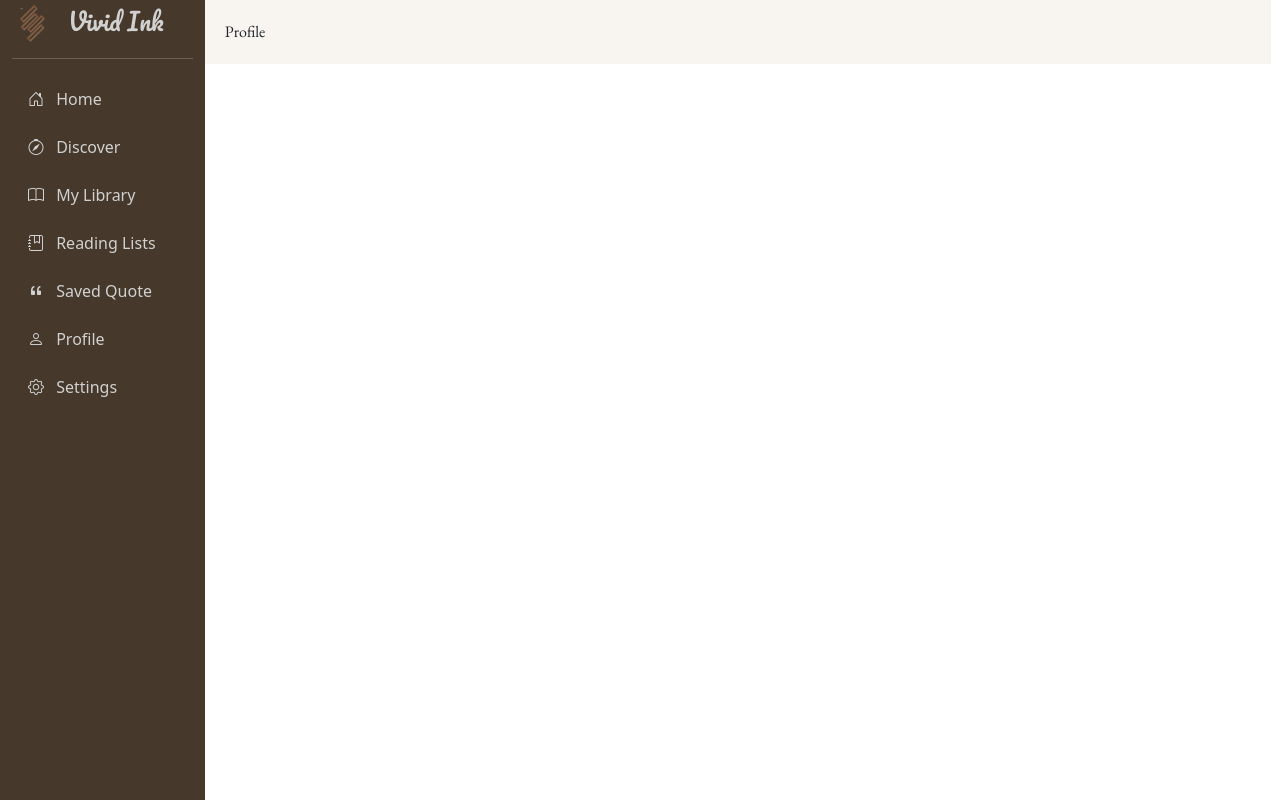
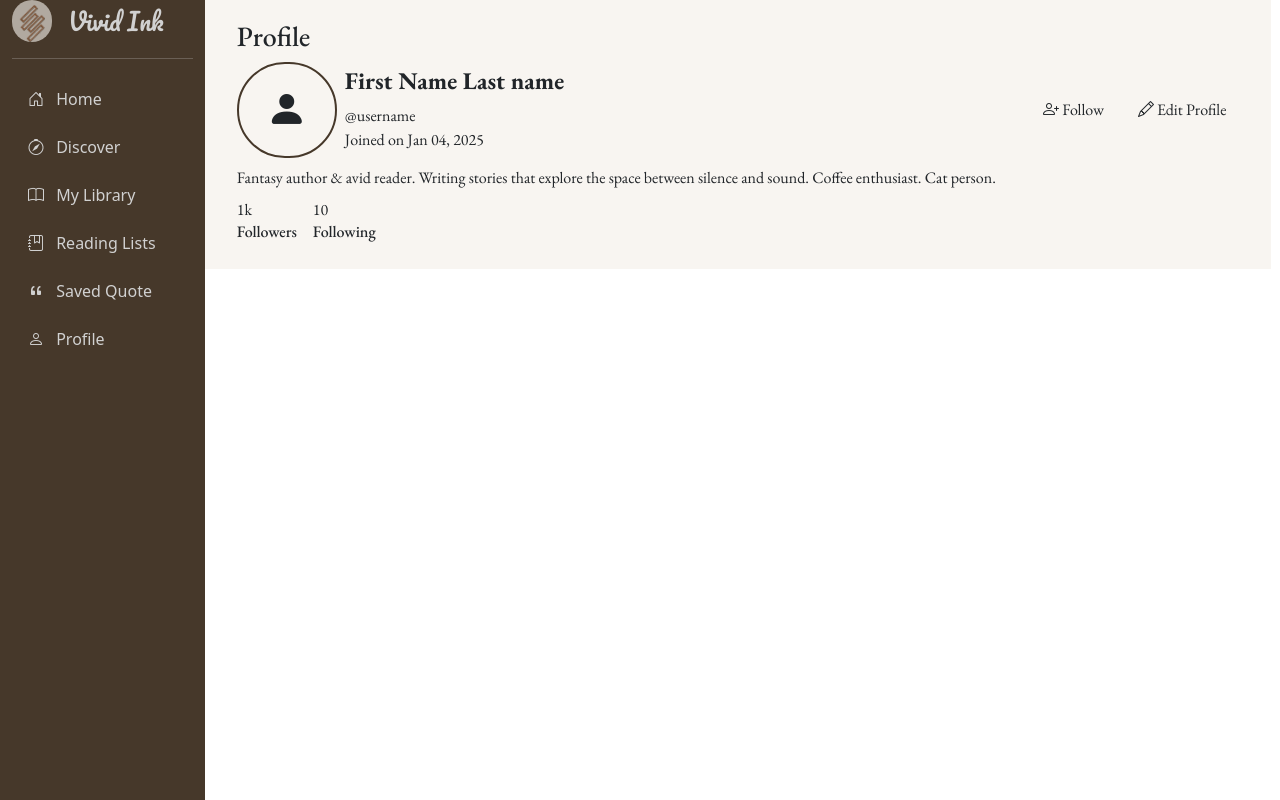
Before and after one commit to joyinalgorithms/capstone, a Django app: page /reader/profile in a window 1280 px wide. Run offline with Django 5.2, Linux system fonts and the light colour scheme.

Commit message:
Create initial layout for profile page, remove settings page, and insert new image in hero section in homepage

```diff
--- a/capstone/reader/static/css/index.css
+++ b/capstone/reader/static/css/index.css
@@ -1,7 +1,7 @@
 .hero-card {
     background-color: #f2ece5;
     box-shadow: 5px;
-    height: 300px;
+    height: 380px;
     border-radius: 15px;
     padding: 20px;
 }
--- /dev/null
+++ b/capstone/reader/static/css/profile.css
@@ -0,0 +1,6 @@
+.profile-img {
+    border-radius: 100px;
+    border: 2px solid #46382a;
+    padding: 16px;
+    width: 100px;
+}
--- a/capstone/reader/templates/reader/index.html
+++ b/capstone/reader/templates/reader/index.html
@@ -29,7 +29,7 @@
 
     <!--RIGHT SIDE-->
     <div class="flex-fill">
-      <img src="{% static 'reader/vividink.png' %}" alt="" />
+      <img src="{% static 'reader/books.png' %}" alt="" />
     </div>
   </div>
 </section>
--- a/capstone/reader/templates/reader/profile.html
+++ b/capstone/reader/templates/reader/profile.html
@@ -1,6 +1,46 @@
-{% extends "reader/layout.html" %}
-{% load static %}
-{% block title %} Profile {%endblock %}
-{% block body %}
-Profile
+{% extends "reader/layout.html" %} {% load static %} {% block title %} Profile
+{%endblock %} {% block style %}
+<link rel="stylesheet" href="{% static 'css/profile.css' %}" />
+{% endblock %} {% block body %}
+<section class="container-fluid">
+  <h3>Profile</h3>
+</section>
+<section class="container-fluid">
+    <div class="d-flex flex-column gap-2">
+    <!--Profile Section-->
+    <div class="d-flex flex-row gap-2 align-items-center">
+      <div class="profile-img text-center">
+        <i class="bi bi-person-fill fs-1"></i>
+      </div>
+      <div class="flex-grow-1 d-flex flex-column">
+        <h4><strong>First Name Last name</strong></h4>
+        <p>@username</p>
+        <p>Joined on Jan 04, 2025</p>
+      </div>
+      <div>
+        <button class="btn"><i class="bi bi-person-plus"></i> Follow</button>
+      </div>
+      <div>
+        <button class="btn"><i class="bi bi-pencil"></i> Edit Profile</button>
+      </div>
+    </div>
+    <!--Bio Section-->
+    <div>
+      Fantasy author & avid reader. Writing stories that explore the space
+      between silence and sound. Coffee enthusiast. Cat person.
+    </div>
+
+    <!--Followers & Following Section-->
+    <div class="d-flex flex-row gap-3">
+        <div class="d-flex flex-column">
+            <p>1k</p>
+            <h6>Followers</h6>
+        </div>
+        <div class="d-flex flex-column">
+            <p>10</p>
+            <h6>Following</h6>
+        </div>
+    </div>
+  </div>
+</section>
 {% endblock %}
--- a/capstone/reader/templates/reader/settings.html
+++ /dev/null
@@ -1,6 +0,0 @@
-{% extends "reader/layout.html" %}
-{% load static %}
-{% block title %} Settings {%endblock %}
-{% block body %}
-Settings
-{% endblock %}
--- a/capstone/reader/templates/reader/sidebarMenu.html
+++ b/capstone/reader/templates/reader/sidebarMenu.html
@@ -35,10 +35,4 @@
       Profile
     </a>
   </li>
-  <li class="nav-item">
-    <a href="{% url 'settings' %}" class="nav-link">
-      <i class="bi bi-gear me-2"></i>
-      Settings
-    </a>
-  </li>
 </ul>
--- a/capstone/reader/urls.py
+++ b/capstone/reader/urls.py
@@ -9,6 +9,5 @@
     path("reading-lists", views.readinglists, name="reading-lists"),
     path("saved-quote", views.savedquote, name="saved-quote"),
     path("profile", views.profile, name="profile"),
-    path("settings", views.settings, name="settings"),
 
 ]
```
Also changed, not shown: capstone/reader/static/reader/books.png (added), capstone/reader/static/reader/vividink.png.
